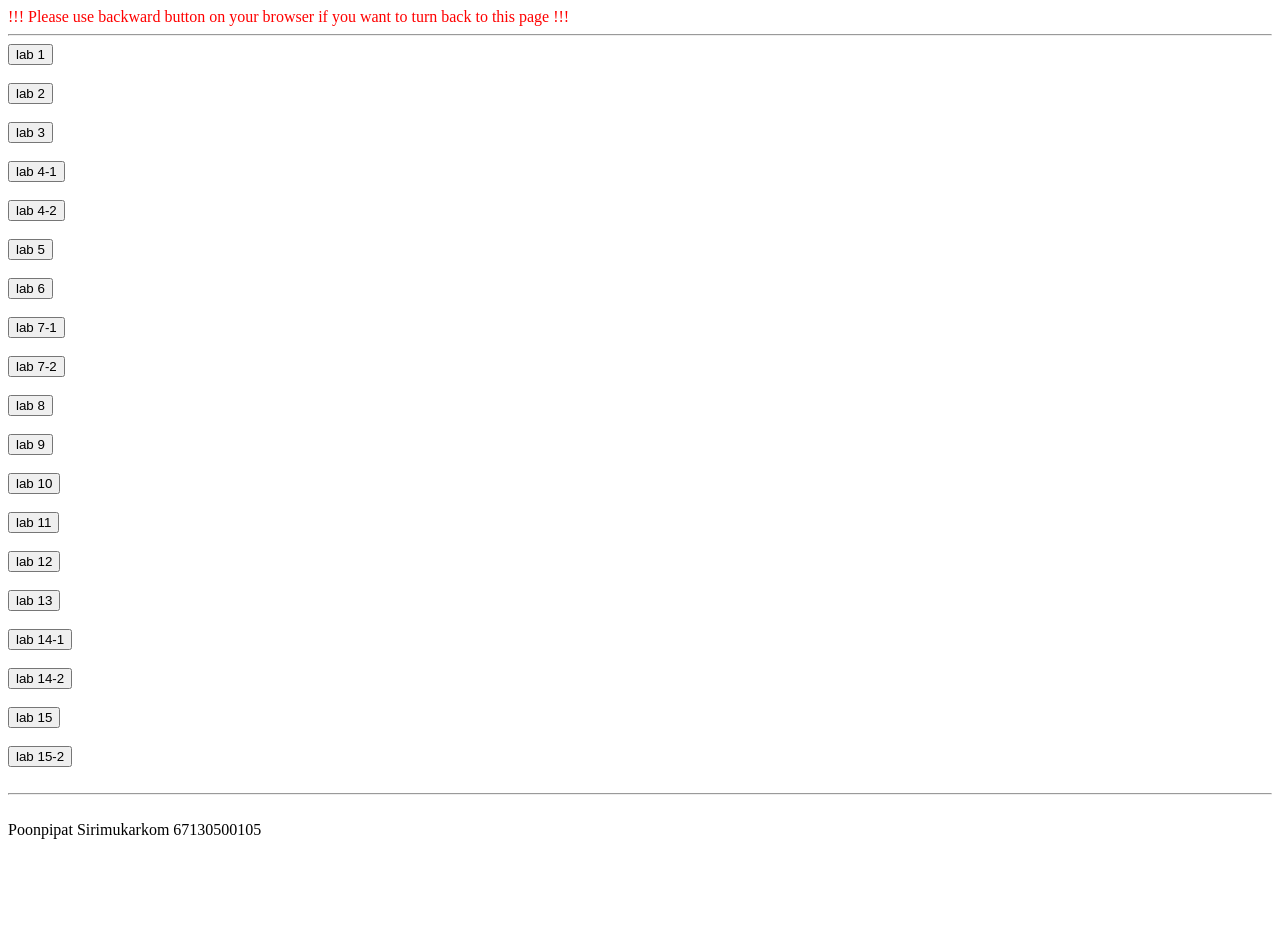
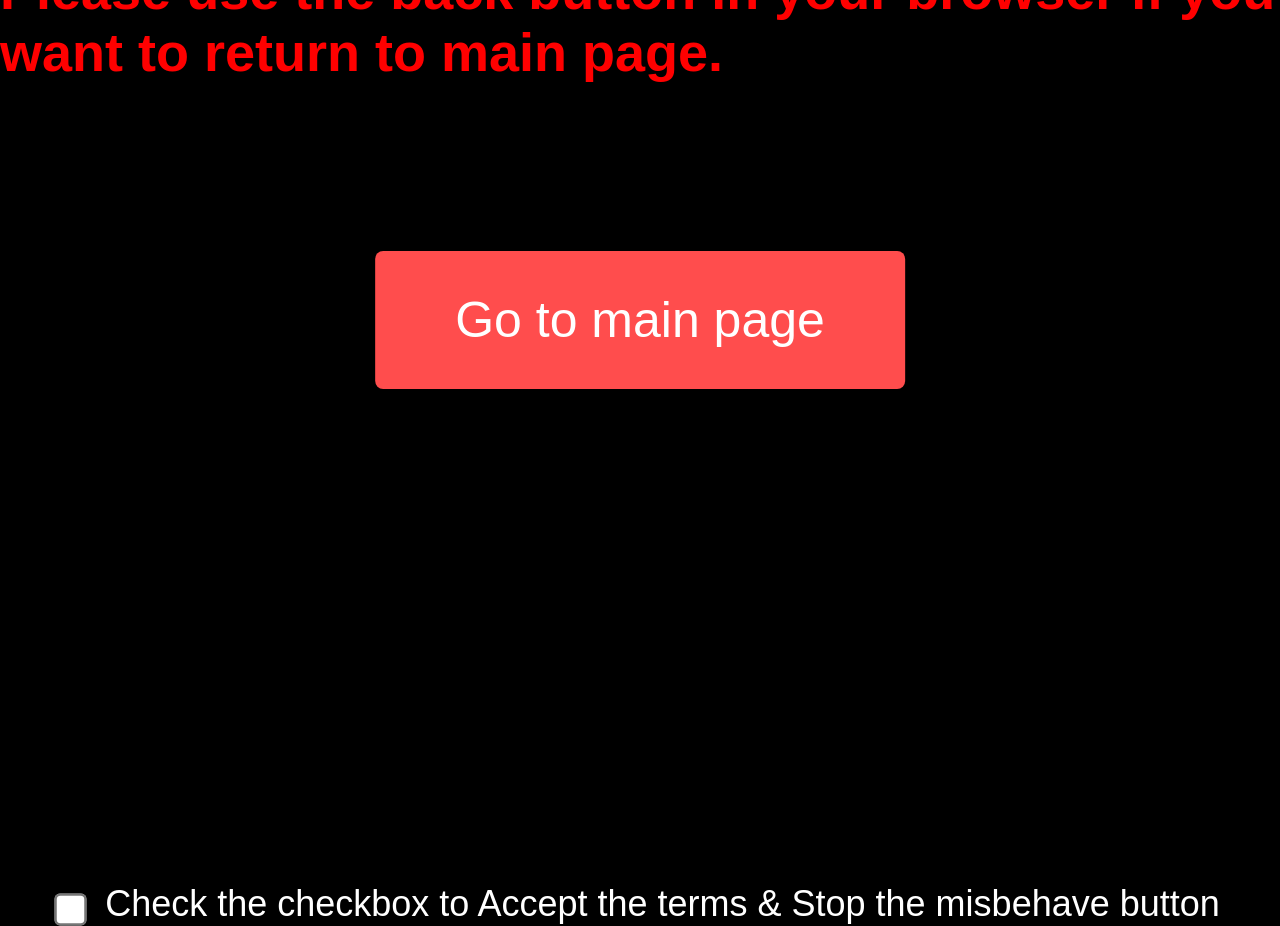
Before and after one commit to PoonpipatSr/int150, a plain HTML site: page index.html in a window 1280 px wide. Before the commit the page ends 847 px from the top, so only its background shows below. Drawn offline with Linux system fonts and the light colour scheme.

Commit message:
add main page and project to repo

```diff
--- a/index.html
+++ b/index.html
@@ -1,44 +1,100 @@
-<!DOCTYPE html>
-<html lang="en">
+<html lang="th">
   <head>
-    <meta charset="UTF-8">
-    <meta name="viewport" content="width=device-width, initial-scale=1.0">
-    <title>Working Space</title>
+    <meta charset="UTF-8" />
+    <title>สวัสดีครับ</title>
     <style>
+      body {
+        background-color: black;
+        height: 100vh;
+        margin: 0;
+        position: relative;
+        overflow: hidden;
+        font-family: sans-serif;
+        display: flex;
+        flex-direction: column;
+        align-items: center;
+        justify-content: center;
+      }
+
+      #runaway-btn {
+        position: absolute;
+        padding: 40px 80px;
+        background-color: #ff4d4d;
+        color: #fff;
+        border: none;
+        border-radius: 8px;
+        cursor: pointer;
+        transition: top 0.2s, left 0.2s;
+        font-size: 50px;
+      }
+
+      .checkbox-container {
+        display: flex;
+        flex-direction: column;
+        align-items: center;
+        margin-top: 40px;
+        font-size: 36px;
+        color: #fff;
+        input[type="checkbox"] {
+          transform: scale(2.5);
+          margin-right: 18px;
+          cursor: pointer;
+        }
+      }
+
       a {
-            color: black;
         text-decoration: none;
+        color: #fff;
       }
-        button {
-            display: block;
+
+      h2 {
+        color: red;
       }
-        .red {
-            color: red;
+
+      .warn {
+        margin-bottom: 800px;
       }
     </style>
   </head>
   <body>
-    <span class="red">!!! Please use backward button on your browser if you want to turn back to this page !!!</span>
-    <hr>
-    <button><a href="lab1/index.html">lab 1</a></button><br>
-    <button><a href="lab2/index.html">lab 2</a></button><br>
-    <button><a href="lab3/index.html">lab 3</a></button><br>
-    <button><a href="lab4/index.html">lab 4-1</a></button><br>
-    <button><a href="lab4/movies.html">lab 4-2</a></button><br>
-    <button><a href="lab5/index.html">lab 5</a></button><br>
-    <button><a href="lab6/index.html">lab 6</a></button><br>
-    <button><a href="lab7/1/index.html">lab 7-1</a></button><br>
-    <button><a href="lab7/2/index.html">lab 7-2</a></button><br>
-    <button><a href="lab8/index.html">lab 8</a></button><br>
-    <button><a href="lab9/index.html">lab 9</a></button><br>
-    <button><a href="lab10/index.html">lab 10</a></button><br>
-    <button><a href="lab11/index.html">lab 11</a></button><br>
-    <button><a href="lab12/index.html">lab 12</a></button><br>
-    <button><a href="lab13/bakery.html">lab 13</a></button><br>
-    <button><a href="lab14/67130500105-lab14-1.html">lab 14-1</a></button><br>
-    <button><a href="lab14/67130500105-lab14-2.html">lab 14-2</a></button><br>
-    <button><a href="lab15/sneakerform.html">lab 15</a></button><br>
-    <button><a href="lab15-2/67130500105.html">lab 15-2</a></button><br><hr><br>
-    <span>Poonpipat Sirimukarkom 67130500105</span><br>
+    <button id="runaway-btn">
+      <a href="mainpage.html">Go to main page</a>
+    </button>
+
+    <div class="checkbox-container">
+      <h2 class="warn">
+        Please use the back button in your browser if you want to return to main
+        page.
+      </h2>
+      <label>
+        <input type="checkbox" id="accept-checkbox" />
+        Check the checkbox to Accept the terms &amp; Stop the misbehave button
+      </label>
+    </div>
+
+    <script>
+      const runawayBtn = document.getElementById("runaway-btn");
+      const checkbox = document.getElementById("accept-checkbox");
+
+      function isAccepted() {
+        return checkbox.checked;
+      }
+
+      runawayBtn.addEventListener("mouseover", () => {
+        if (!isAccepted()) {
+          const maxX = window.innerWidth - runawayBtn.offsetWidth;
+          const maxY = window.innerHeight - runawayBtn.offsetHeight;
+
+          const randomX = Math.random() * maxX;
+          const randomY = Math.random() * maxY;
+
+          runawayBtn.style.left = `${randomX}px`;
+          runawayBtn.style.top = `${randomY}px`;
+        }
+      });
+      runawayBtn.style.left = "50%";
+      runawayBtn.style.top = "40%";
+      runawayBtn.style.transform = "translate(-50%, -50%)";
+    </script>
   </body>
 </html>
```
Also changed, not shown: mainpage.html (added, +111 -0 lines). Lines whose indentation alone changed are shown as unchanged.
